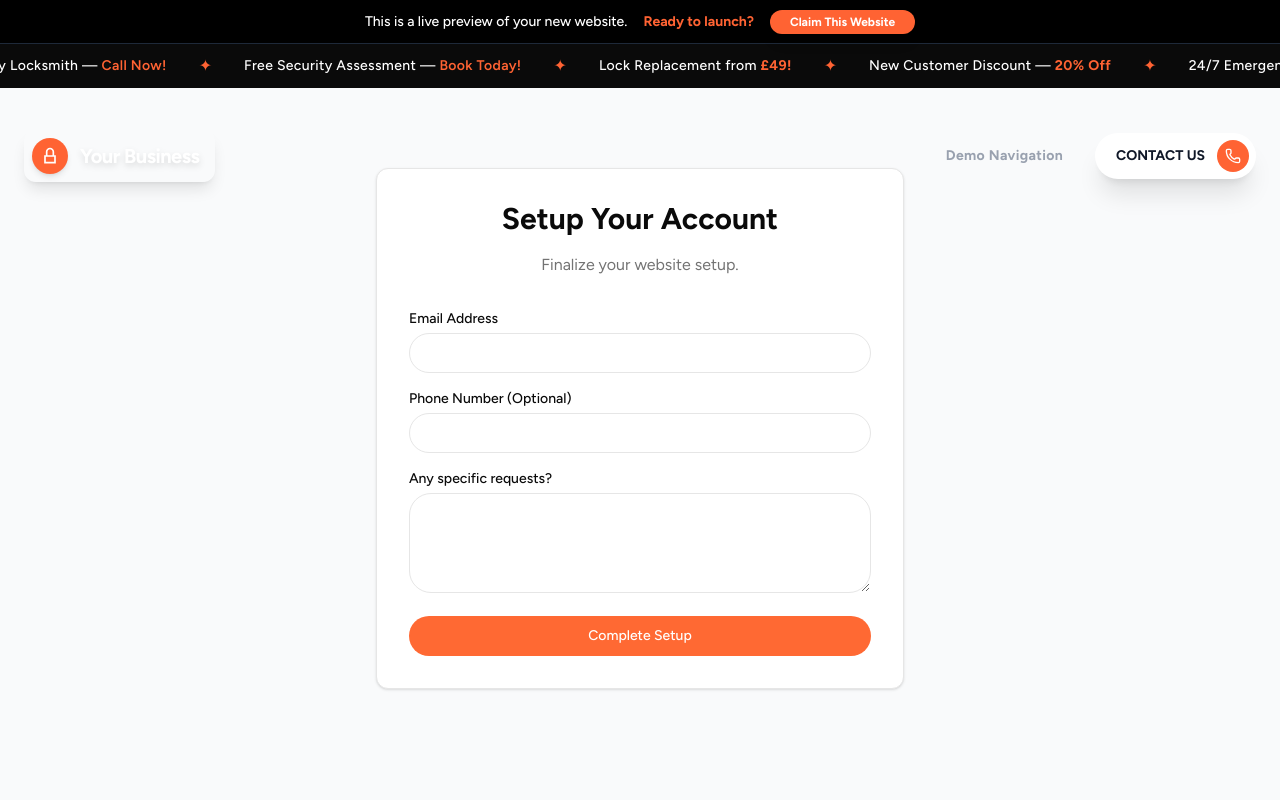
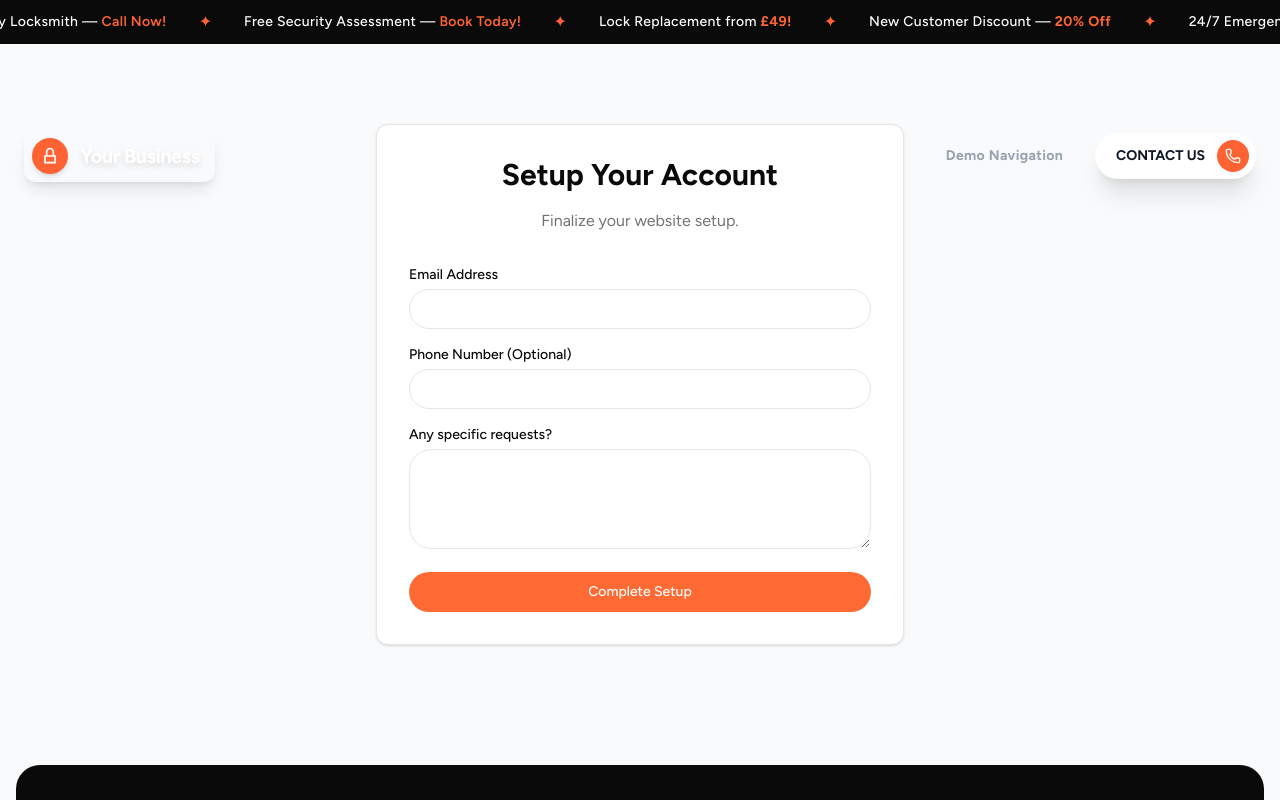
Before and after one commit to Demureaxs/mail-blaster-site-builder, a Next.js app: page /thank-you in a window 1280 px wide. Shown: the top 800 px of the page. Built offline with nearby package versions, Linux system fonts and the light colour scheme; no server answers.

Commit message:
banner gone

```diff
--- a/src/components/shell/BaseShell.tsx
+++ b/src/components/shell/BaseShell.tsx
@@ -14,7 +14,7 @@ export function BaseShell({ children, lead, industry, slug }: BaseShellProps) {
   return (
     <div className='flex min-h-screen bg-gray-50 flex-col relative'>
       {/* ── Purchase Demo Banner ─────────────────────────────────── */}
-      <div className='bg-black text-white h-11 flex items-center justify-center px-4 relative z-100 border-b border-gray-800'>
+      {/* <div className='bg-black text-white h-11 flex items-center justify-center px-4 relative z-100 border-b border-gray-800'>
         <div className='flex items-center gap-3 sm:gap-4 text-sm'>
           <span className='font-medium hidden md:inline'>This is a live preview of your new website.</span>
           <span className='font-bold text-(--brand-orange)'>Ready to launch?</span>
@@ -24,7 +24,7 @@ export function BaseShell({ children, lead, industry, slug }: BaseShellProps) {
             </button>
           </Link>
         </div>
-      </div>
+      </div> */}
 
       {/* ── Scrolling Promo Banner ─────────────────────────────────── */}
       <div className='bg-(--dark-bg) text-white py-2.5 overflow-hidden'>
```
